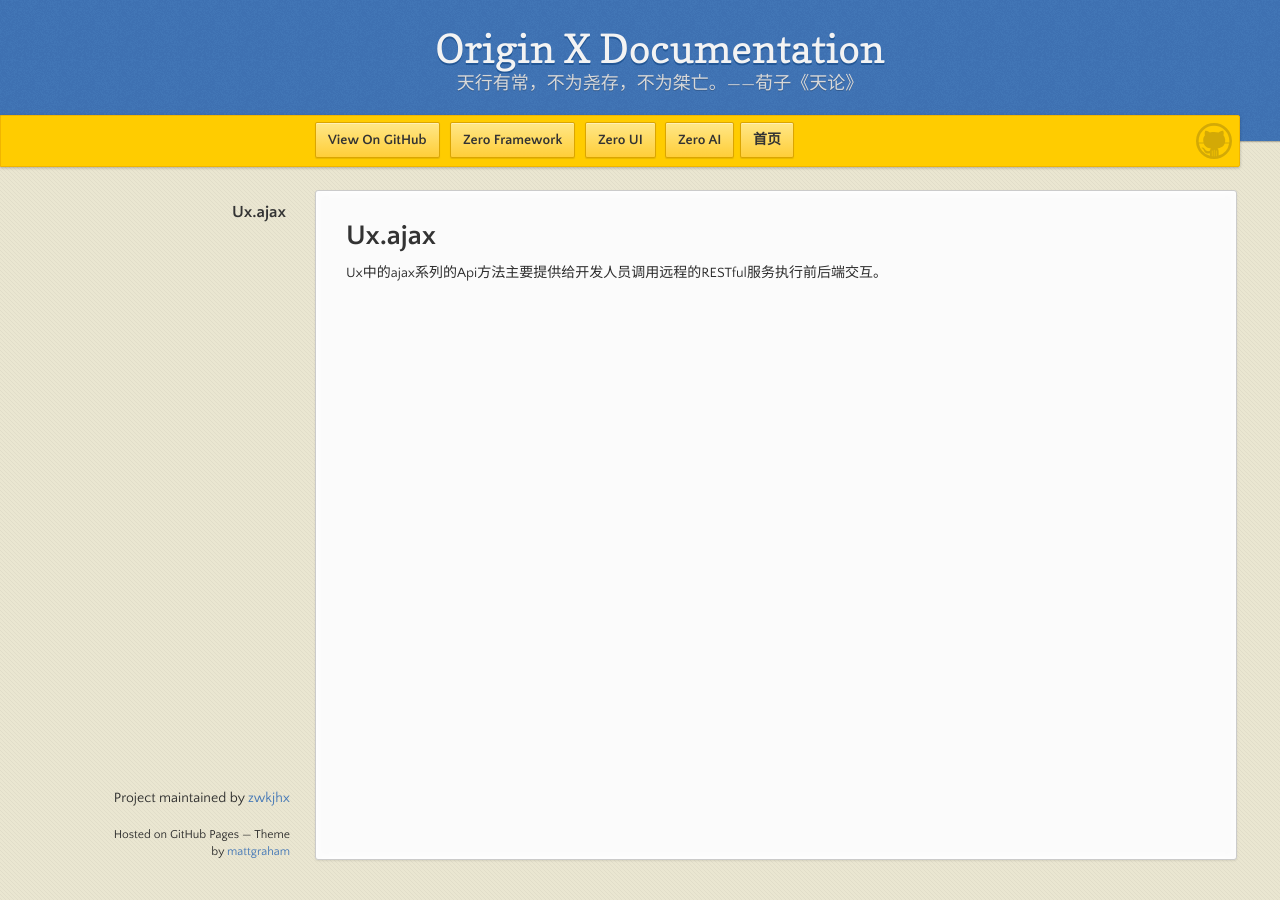
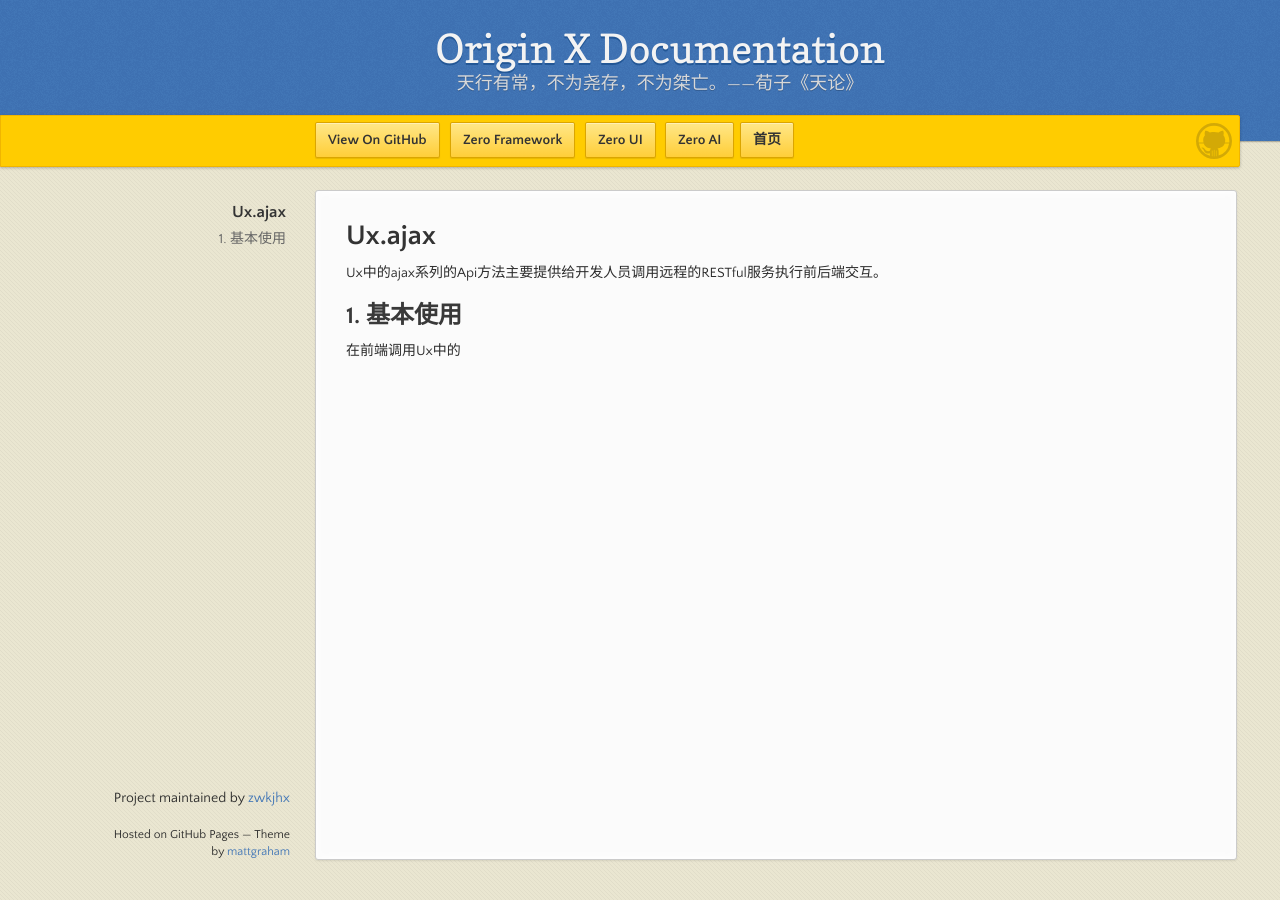
Before and after one commit to zwkjhx/ox-doc, a Jekyll site: the page built from utility-x/3-zero-uizhong-de-ux/uxi-001-uxajaxxxx.md, in a window 1280 px wide. Built offline with Jekyll 4.4.1, drawn with Linux system fonts in a browser that asks for light colours; our own code applies the rules of GitHub Pages for plain Markdown files.

Commit message:
Updates utility-x/3-zero-uizhong-de-ux/uxi-001-uxajaxxxx.md
Auto commit by GitBook Editor

```diff
--- a/utility-x/3-zero-uizhong-de-ux/uxi-001-uxajaxxxx.md
+++ b/utility-x/3-zero-uizhong-de-ux/uxi-001-uxajaxxxx.md
@@ -1,3 +1,7 @@
 # Ux.ajax
 
 Ux中的ajax系列的Api方法主要提供给开发人员调用远程的RESTful服务执行前后端交互。
+
+## 1. 基本使用
+
+在前端调用Ux中的
```
